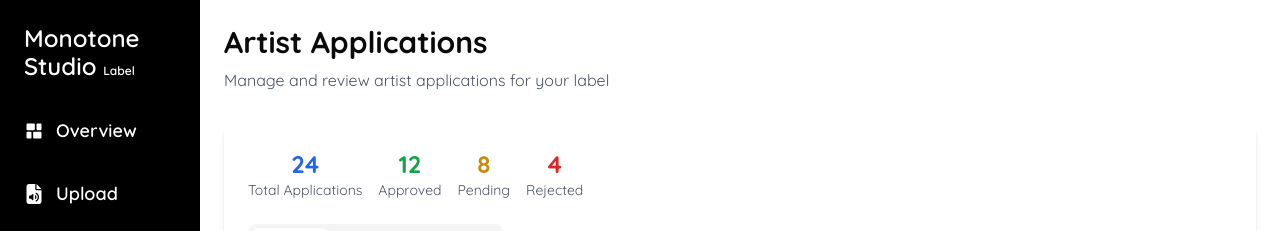
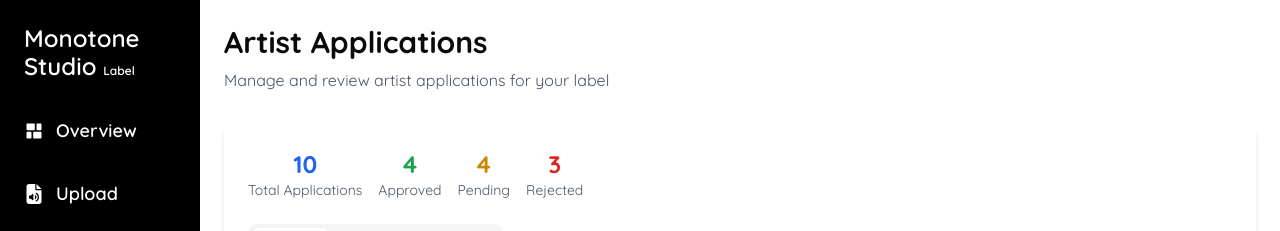
Before and after one commit to Monotone-music/monotone-dashboard-label, a React (Vite) app: page /label/artist in a window 1280 px wide. Shown: the top 231 px of the page. Built offline with nearby package versions, Linux system fonts and the light colour scheme.

Commit message:
fix: artist, audio manager UI

```diff
--- a/src/page/ArtistManager/ArtistManagerPage.tsx
+++ b/src/page/ArtistManager/ArtistManagerPage.tsx
@@ -15,19 +15,19 @@ const ArtistManagerPage = () => {
         <div className="flex justify-between items-center mb-6">
           <div className="flex gap-4">
             <div className="text-center">
-              <p className="text-2xl font-bold text-blue-600">24</p>
+              <p className="text-2xl font-bold text-blue-600">10</p>
               <p className="text-sm text-gray-600">Total Applications</p>
             </div>
             <div className="text-center">
-              <p className="text-2xl font-bold text-green-600">12</p>
+              <p className="text-2xl font-bold text-green-600">4</p>
               <p className="text-sm text-gray-600">Approved</p>
             </div>
             <div className="text-center">
-              <p className="text-2xl font-bold text-yellow-600">8</p>
+              <p className="text-2xl font-bold text-yellow-600">4</p>
               <p className="text-sm text-gray-600">Pending</p>
             </div>
             <div className="text-center">
-              <p className="text-2xl font-bold text-red-600">4</p>
+              <p className="text-2xl font-bold text-red-600">3</p>
               <p className="text-sm text-gray-600">Rejected</p>
             </div>
           </div>
--- a/src/page/AudioApprove/AudioApprovePage.tsx
+++ b/src/page/AudioApprove/AudioApprovePage.tsx
@@ -102,7 +102,11 @@ const AudioApprovalPage = () => {
     return (
         <div className="container mx-auto p-6">
             <h1 className="text-2xl font-bold mb-6">Audio Approval Requests</h1>
-
+            {audioRequests.length === 0 ? (
+                <div className="flex items-center justify-center h-64 text-gray-500 text-lg">
+                    No audio requests available at the moment
+                </div>
+            ) : (
             <div className="grid grid-cols-1 md:grid-cols-2 gap-6">
                 <div className="space-y-4">
                     {audioRequests.map((request) => (
@@ -174,6 +178,7 @@ const AudioApprovalPage = () => {
                     </div>
                 )}
             </div>
+            )}
         </div>
     );
 };
```
